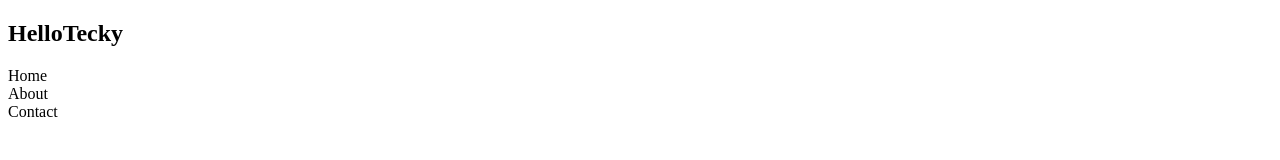
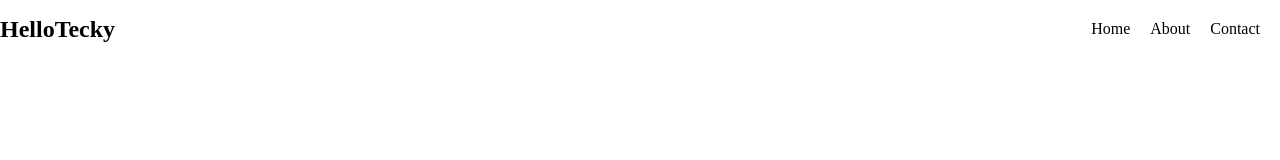
Before and after one commit to sidduganeshsid/HelloTecky, a plain HTML site: page temp/index.html in a window 1280 px wide. Drawn offline with Linux system fonts and the light colour scheme.

Commit message:
done: navbar

```diff
--- a/temp/index.html
+++ b/temp/index.html
@@ -5,18 +5,23 @@
     <meta charset="UTF-8">
     <meta name="viewport" content="width=device-width, initial-scale=1.0">
     <title>HelloTecky</title>
+    <link rel="stylesheet" href="style.css">
 </head>
 
 <body>
     <header>
-        <nav><div class=""> <h1>
-            HelloTecky
-        </h1></div>
-            <div class="">
-                <div class="">Home</div>
-                <div class="">About</div>
-                <div class="">Contact</div>
-        </div>
+        <nav>
+
+            <div class="websiteTitle">
+                <h1>
+                    HelloTecky
+                </h1>
+            </div>
+            <div class="navButtons">
+                <div class=" navItems">Home</div>
+                <div class=" navItems">About</div>
+                <div class=" navItems">Contact</div>
+            </div>
 
 
         </nav>
--- /dev/null
+++ b/temp/style.css
@@ -0,0 +1,18 @@
+*{
+    margin: 0;
+    padding: 0;
+    box-sizing: 0;
+}
+
+nav{
+    display: flex;
+    justify-content: space-between;
+    align-items: center;
+}
+.navButtons{
+    display: flex;
+    padding: 10px;
+}
+.navItems{
+    padding: 10px;
+}
```
